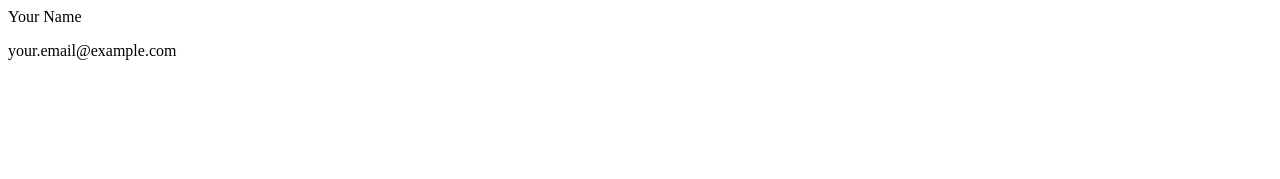
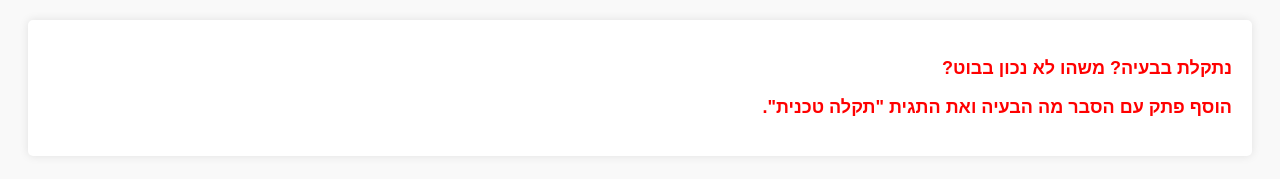
Before and after one commit to aviveller/embedinglassix, a plain HTML site: page index.html in a window 1280 px wide. Drawn offline with Linux system fonts and the light colour scheme.

Commit message:
Update index.html

```diff
--- a/index.html
+++ b/index.html
@@ -1,4 +1,33 @@
-<div>
-    <p>Your Name</p>
-    <p>your.email@example.com</p>
-</div>
+<!DOCTYPE html>
+<html lang="he" dir="rtl">
+<head>
+    <meta charset="UTF-8">
+    <meta name="viewport" content="width=device-width, initial-scale=1.0">
+    <title>Technical Issue</title>
+    <style>
+        body {
+            font-family: Arial, sans-serif;
+            background-color: #f9f9f9;
+        }
+        div {
+            margin: 20px;
+            padding: 20px;
+            background-color: #fff;
+            border-radius: 5px;
+            box-shadow: 0 0 10px rgba(0, 0, 0, 0.1);
+            text-align: right;
+        }
+        p {
+            font-size: 18px;
+            font-weight: bold;
+            color: #ff0000;
+        }
+    </style>
+</head>
+<body>
+    <div>
+        <p>נתקלת בבעיה? משהו לא נכון בבוט?</p>
+        <p>הוסף פתק עם הסבר מה הבעיה ואת התגית "תקלה טכנית".</p>
+    </div>
+</body>
+</html>
```
